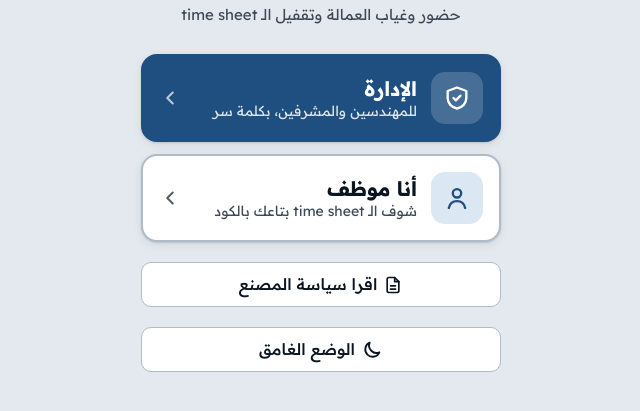
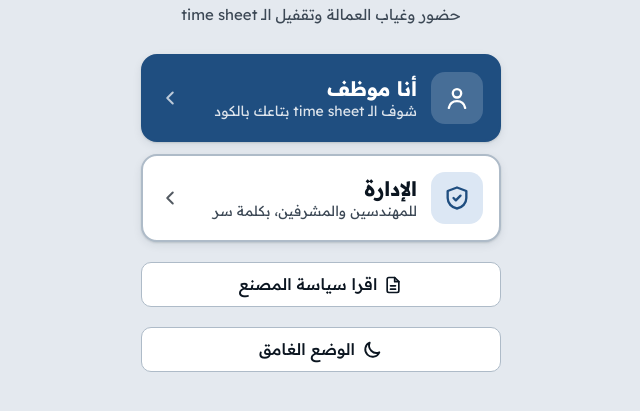
Before and after one commit to middle-east2018/manpower, a plain HTML site: page index.html in a window 1280 px wide. Shown: the part 277-688 px from the top of the page, without its empty margins (319-959 px from the left). Drawn offline with nearby package versions, Linux system fonts and the light colour scheme.

Commit message:
شاشة البداية: أنا موظف فوق (أزرق) والإدارة تحت
Co-Authored-By: Claude Opus 5.5 <noreply@anthropic.com>

```diff
--- a/index.html
+++ b/index.html
@@ -351,14 +351,14 @@ table.g td.ovr::after{content:"";position:absolute;top:0;right:0;border-top:6px
       <p class="lock-sub">حضور وغياب العمالة وتقفيل الـ <bdi>time sheet</bdi></p>
       <p class="err" id="startMsg" hidden></p>
       <div class="choices" id="startBox">
-        <button class="choice main" id="adminBtn" type="button">
+        <button class="choice main" id="workerBtn" type="button" hidden>
+          <span class="ci" aria-hidden="true"><svg width="28" height="28" viewBox="0 0 24 24" fill="none" stroke="currentColor" stroke-width="2" stroke-linecap="round" stroke-linejoin="round"><circle cx="12" cy="8" r="3.6"/><path d="M5 20.5c.8-3.8 3.6-5.8 7-5.8s6.2 2 7 5.8"/></svg></span>
+          <span class="ct"><b>أنا موظف</b><small id="workerSub">شوف الـ <bdi>time sheet</bdi> بتاعك بالكود</small></span>
+          <svg class="chev" width="22" height="22" viewBox="0 0 24 24" fill="none" stroke="currentColor" stroke-width="2.2" stroke-linecap="round" stroke-linejoin="round" aria-hidden="true"><path d="M15 6l-6 6 6 6"/></svg>
+        </button>
+        <button class="choice" id="adminBtn" type="button">
           <span class="ci" aria-hidden="true"><svg width="28" height="28" viewBox="0 0 24 24" fill="none" stroke="currentColor" stroke-width="2" stroke-linecap="round" stroke-linejoin="round"><path d="M12 3l8 3v6c0 4.5-3.4 8.2-8 9-4.6-.8-8-4.5-8-9V6z"/><path d="M9 12l2 2 4-4"/></svg></span>
           <span class="ct"><b>الإدارة</b><small id="adminSub">للمهندسين والمشرفين، بكلمة سر</small></span>
-          <svg class="chev" width="22" height="22" viewBox="0 0 24 24" fill="none" stroke="currentColor" stroke-width="2.2" stroke-linecap="round" stroke-linejoin="round" aria-hidden="true"><path d="M15 6l-6 6 6 6"/></svg>
-        </button>
-        <button class="choice" id="workerBtn" type="button" hidden>
-          <span class="ci" aria-hidden="true"><svg width="28" height="28" viewBox="0 0 24 24" fill="none" stroke="currentColor" stroke-width="2" stroke-linecap="round" stroke-linejoin="round"><circle cx="12" cy="8" r="3.6"/><path d="M5 20.5c.8-3.8 3.6-5.8 7-5.8s6.2 2 7 5.8"/></svg></span>
-          <span class="ct"><b>أنا موظف</b><small id="workerSub">شوف الـ <bdi>time sheet</bdi> بتاعك بالكود</small></span>
           <svg class="chev" width="22" height="22" viewBox="0 0 24 24" fill="none" stroke="currentColor" stroke-width="2.2" stroke-linecap="round" stroke-linejoin="round" aria-hidden="true"><path d="M15 6l-6 6 6 6"/></svg>
         </button>
       </div>
--- a/sw.js
+++ b/sw.js
@@ -1,5 +1,5 @@
 /* service worker: الصفحة بتتجاب من النت الأول (علشان التحديثات توصل على طول)، ولو مفيش نت بتفتح آخر نسخة */
-const V = "me-96f2615397";
+const V = "me-411c18878f";
 const SHELL = ["./", "index.html", "manifest.webmanifest", "icons/icon-192.png", "icons/icon-512.png", "icons/favicon-64.png"];
 self.addEventListener("install", e => { e.waitUntil(caches.open(V).then(c => c.addAll(SHELL)).then(() => self.skipWaiting())); });
 self.addEventListener("activate", e => { e.waitUntil(caches.keys().then(ks => Promise.all(ks.filter(k => k !== V && k !== "me-ext").map(k => caches.delete(k)))).then(() => self.clients.claim())); });
```
